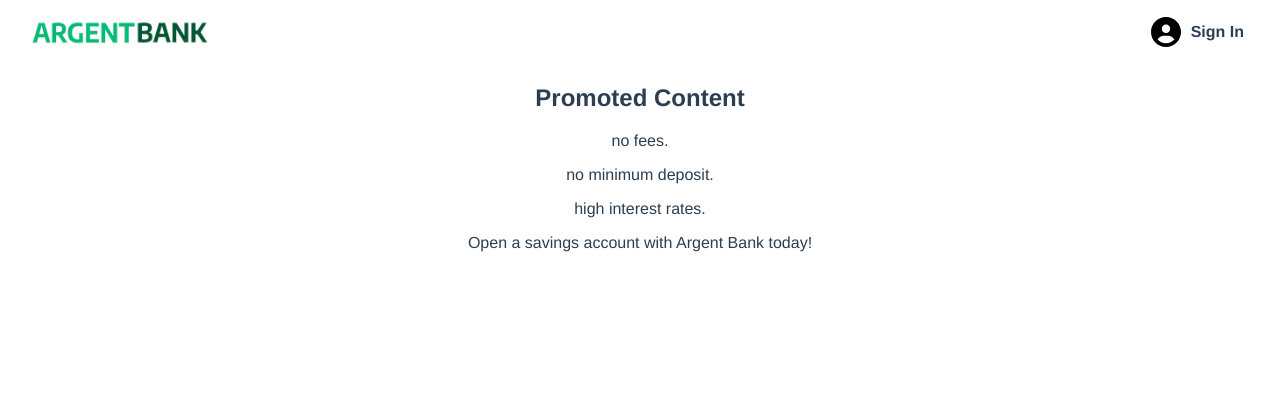
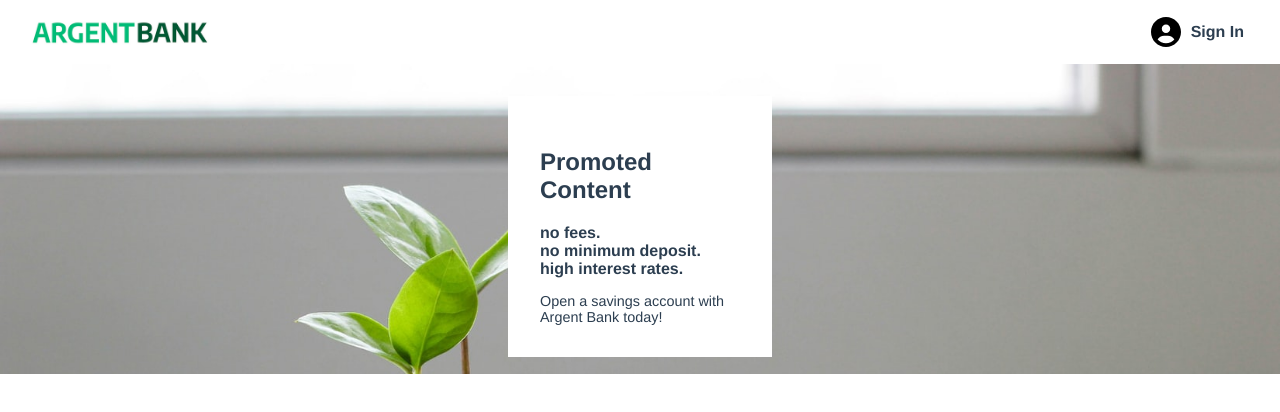
Before and after one commit to AndyRama/ArgentBank, a React (Create React App) app in the folder FrontEnd/: page / in a window 1280 px wide. Shown: the top 412 px of the page. Built offline with nearby package versions, Linux system fonts and the light colour scheme.

Commit message:
[enh] add hero component style

```diff
--- a/FrontEnd/src/component/Hero/Hero.scss
+++ b/FrontEnd/src/component/Hero/Hero.scss
@@ -0,0 +1,29 @@
+.hero {
+  background-image: url('./../../asset/bank-tree.jpeg');
+  background-position: 0 -50px;
+  background-size: cover;
+  background-repeat: no-repeat;
+  height: 310px;
+  position: relative;
+}
+
+.hero-content {
+  position: relative;
+  top: 2rem;
+  width: 200px;
+  background: white;
+  padding: 2rem;
+  text-align: left;
+  margin: 0 auto;
+}
+
+.hero-content .subtitle {
+  font-weight: bold;
+  font-size: 1rem;
+  margin: 0;
+}
+
+.hero-content .text {
+  margin-bottom: 0;
+  font-size: 0.9rem;
+}
```
Also changed, not shown: FrontEnd/src/asset/bank-tree.jpeg (added).
